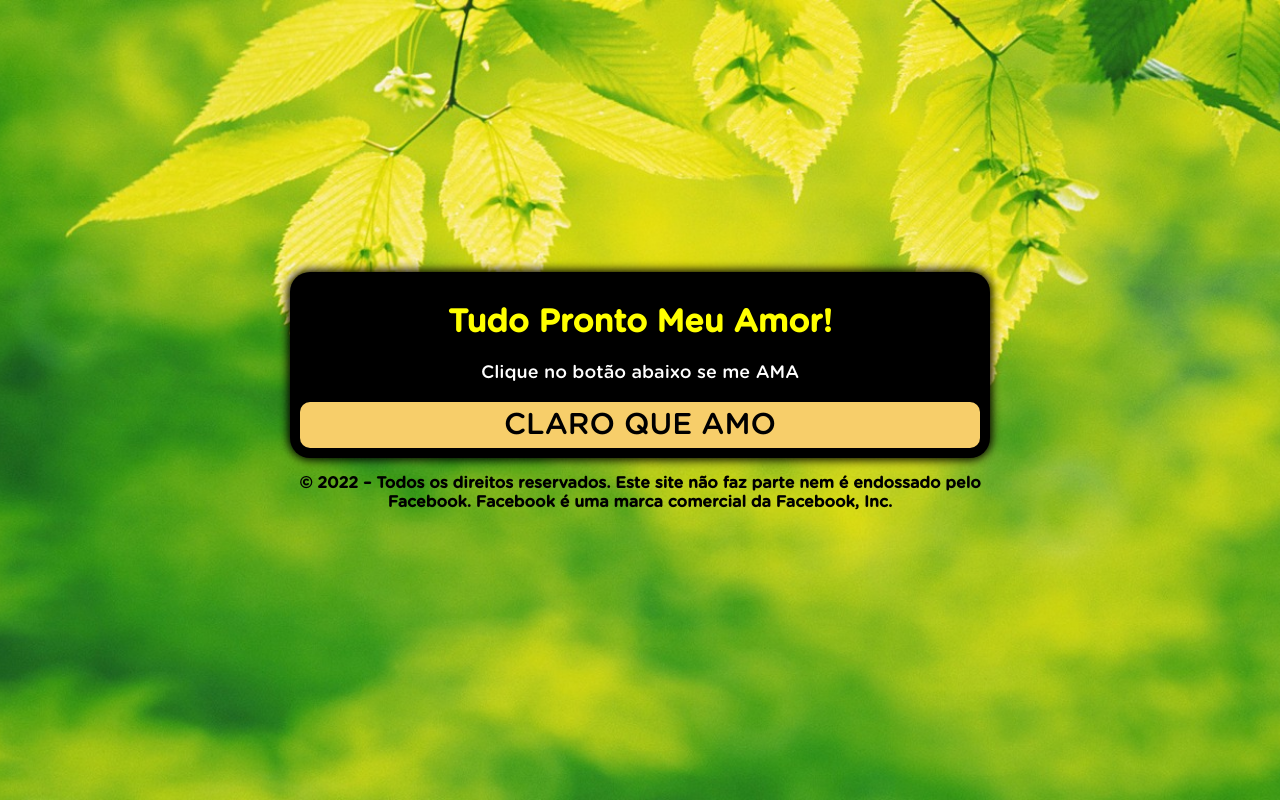
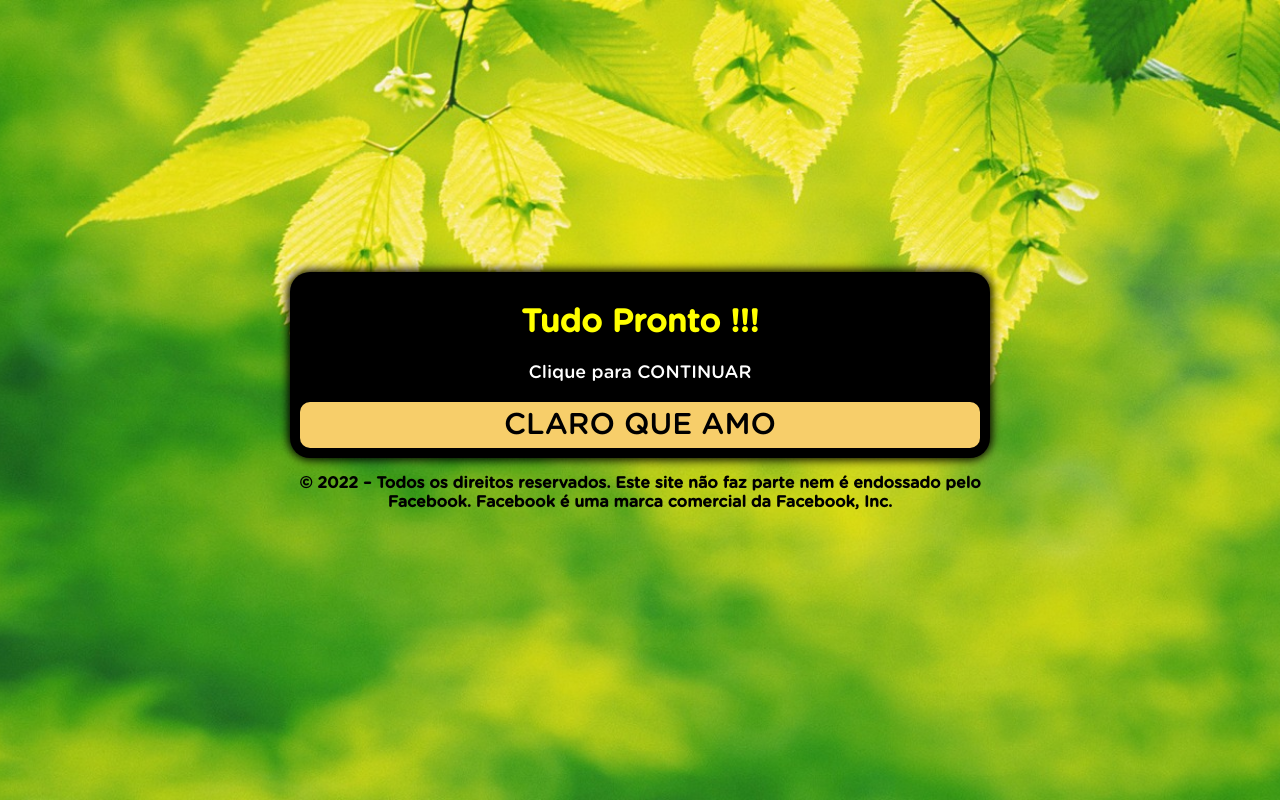
Before and after one commit to Meneis7/alimentacaomental.com.br, a plain HTML site: page ps/index.html in a window 1280 px wide. Drawn offline with Linux system fonts and the light colour scheme; a script that the page names is missing.

Commit message:
Add files via upload

```diff
--- a/ps/index.html
+++ b/ps/index.html
@@ -11,8 +11,8 @@
     <div class="black">
       <div>
         <div class="question">
-          <h1>Tudo Pronto Meu Amor!</h1>
-          <p>Clique no botão abaixo se me AMA</p>
+          <h1>Tudo Pronto !!!</h1>
+          <p>Clique para CONTINUAR</p>
         </div>
         <div class="answer">
           <a class="btn" href="https://alimentacaomental.com.br/">CLARO QUE AMO</a>
```
Also changed, not shown: index.html (+2 -2 lines), termos.html (+1 -1 lines).
